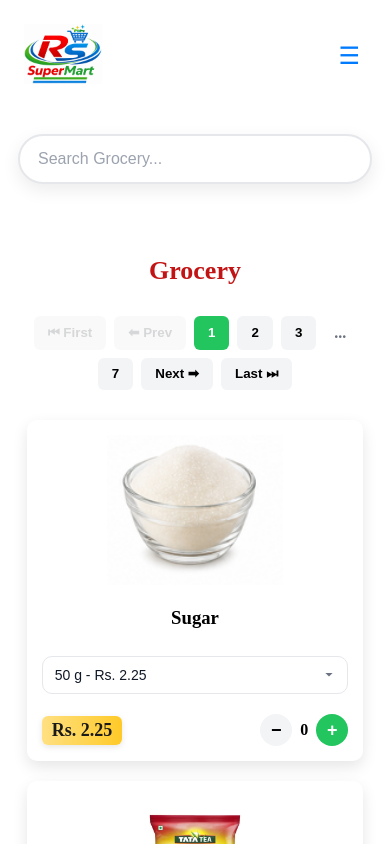
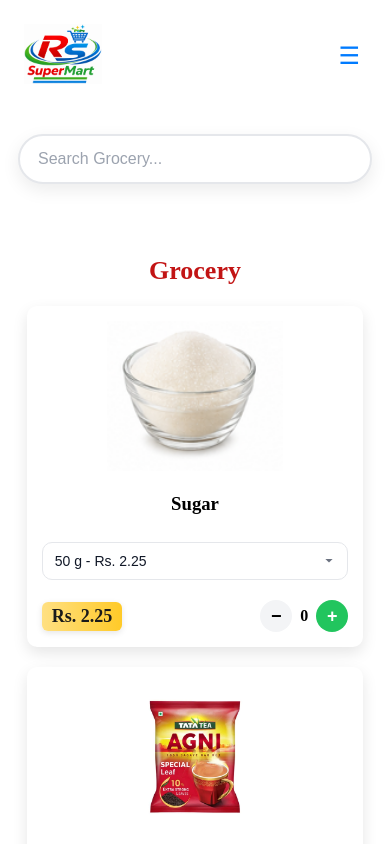
Before and after one commit to RSBusinessTech/rssupermart-ui, an Angular app: page /grocery in a window 390 px wide. Shown: the top 844 px of the page. Built offline with nearby package versions, Linux system fonts and the light colour scheme.

Commit message:
adding pagination

```diff
--- a/src/app/features/grocery/component/grocery/grocery.component.html
+++ b/src/app/features/grocery/component/grocery/grocery.component.html
@@ -12,65 +12,40 @@
 <section class="products">
   <h2>Grocery</h2>
 
-  <!-- TOP PAGINATION -->
-  <div class="pagination" *ngIf="totalPages > 1">
-
-    <button (click)="goToFirst()" [disabled]="currentPage === 1">
-      ⏮ First
-    </button>
-
-    <button (click)="prevPage()" [disabled]="currentPage === 1">
-      ⬅ Prev
-    </button>
-
-    <ng-container *ngFor="let page of paginationPages">
-
-      <button
-        *ngIf="page !== '...'; else dots"
-        (click)="goToPage(page)"
-        [class.active]="currentPage === page">
-        {{ page }}
-      </button>
-
-      <ng-template #dots>
-        <span class="dots">...</span>
-      </ng-template>
-
-    </ng-container>
-
-    <button (click)="nextPage()" [disabled]="currentPage === totalPages">
-      Next ➡
-    </button>
-
-    <button (click)="goToLast()" [disabled]="currentPage === totalPages">
-      Last ⏭
-    </button>
-
-  </div>
-
   <!-- PRODUCTS -->
   <div class="product-grid">
     <div class="product-card" *ngFor="let product of pagedProducts">
 
+      <!-- Product Image -->
       <img [src]="product.image" [alt]="product.name" />
 
+      <!-- Product Name -->
       <h3>{{ product.name }}</h3>
 
+      <!-- Options Dropdown -->
       <div *ngIf="product.options.length > 1">
         <select [(ngModel)]="product.selectedOption" class="qty-dropdown">
-          <option *ngFor="let opt of product.options" [ngValue]="opt">
+          <option
+            *ngFor="let opt of product.options"
+            [ngValue]="opt"
+          >
             {{ opt.label }} - Rs. {{ opt.price }}
           </option>
         </select>
       </div>
 
+      <!-- Single Option Label -->
       <div *ngIf="product.options.length === 1" class="qty-label">
         {{ product.options[0].label }}
       </div>
 
+      <!-- Footer -->
       <div class="card-footer">
-        <p class="price">Rs. {{ product.selectedOption?.price }}</p>
+        <p class="price">
+          Rs. {{ product.selectedOption?.price }}
+        </p>
 
+        <!-- Quantity Controls -->
         <div class="qty-box">
           <button (click)="decreaseQty(product)">−</button>
           <span>{{ getQty(product) }}</span>
@@ -81,38 +56,40 @@
     </div>
   </div>
 
-  <!-- BOTTOM PAGINATION -->
+  <!-- ================= PAGINATION ================= -->
   <div class="pagination" *ngIf="totalPages > 1">
 
-    <button (click)="goToFirst()" [disabled]="currentPage === 1">
-      ⏮ First
+    <!-- PREVIOUS -->
+    <button
+      (click)="prevPage()"
+      [disabled]="currentPage === 1"
+    >
+      ‹ Previous
     </button>
 
-    <button (click)="prevPage()" [disabled]="currentPage === 1">
-      ⬅ Prev
-    </button>
-
+    <!-- PAGE NUMBERS -->
     <ng-container *ngFor="let page of paginationPages">
 
       <button
-        *ngIf="page !== '...'; else dots2"
+        *ngIf="page !== '...'; else dots"
         (click)="goToPage(page)"
-        [class.active]="currentPage === page">
+        [class.active]="currentPage === page"
+      >
         {{ page }}
       </button>
 
-      <ng-template #dots2>
+      <ng-template #dots>
         <span class="dots">...</span>
       </ng-template>
 
     </ng-container>
 
-    <button (click)="nextPage()" [disabled]="currentPage === totalPages">
-      Next ➡
-    </button>
-
-    <button (click)="goToLast()" [disabled]="currentPage === totalPages">
-      Last ⏭
+    <!-- NEXT -->
+    <button
+      (click)="nextPage()"
+      [disabled]="currentPage === totalPages"
+    >
+      Next ›
     </button>
 
   </div>
@@ -121,21 +98,32 @@
 <!-- ================= CART ================= -->
 <div class="cart-preview" *ngIf="cartItems.length > 0">
 
+  <!-- Cart Header -->
   <div class="cart-header" (click)="toggleCart()">
-    <h3>🛒 Cart <span>{{ isCartOpen ? '▼' : '▲' }}</span></h3>
+    <h3>
+      🛒 Cart
+      <span>{{ isCartOpen ? '▼' : '▲' }}</span>
+    </h3>
   </div>
 
+  <!-- Cart Items -->
   <div class="cart-items" *ngIf="isCartOpen">
     <div *ngFor="let item of cartItems" class="cart-item">
-      <span>{{ item.name }} ({{ item.quantity }}) x{{ item.qty }}</span>
-      <span>Rs. {{ item.price * item.qty }}</span>
+      <span>
+        {{ item.name }} ({{ item.quantity }}) x{{ item.qty }}
+      </span>
+      <span>
+        Rs. {{ item.price * item.qty }}
+      </span>
     </div>
   </div>
 
+  <!-- Download Button -->
   <button (click)="downloadPDF()" class="pdf-btn">
     Download Bill
   </button>
 
+  <!-- Bottom Section -->
   <div class="cart-bottom">
     <div class="cart-info">
       🛒 {{ cartItems.length }} items | Rs. {{ totalPrice }}
--- a/src/app/features/grocery/component/grocery/grocery.component.ts
+++ b/src/app/features/grocery/component/grocery/grocery.component.ts
@@ -24,15 +24,16 @@
     private cartService: CartService
   ) {}
 
+  // ================= INIT =================
   ngOnInit(): void {
     this.setItemsPerPage();
 
     this.productService.getGroceryProducts().subscribe((products: any[]) => {
-
       this.groceryProducts = products.map(product => {
 
         product.options = product.options || [];
 
+        // Sort options (kg/L handled)
         product.options.sort((a: any, b: any) => {
           const getValue = (str: string) => {
             const num = parseFloat(str);
@@ -45,16 +46,17 @@
         product.selectedOption = product.options[0];
         return product;
       });
-
     });
 
     this.syncCart();
   }
 
+  // ================= RESPONSIVE =================
   @HostListener('window:resize')
   onResize() {
     const old = this.itemsPerPage;
     this.setItemsPerPage();
+
     if (old !== this.itemsPerPage) {
       this.currentPage = 1;
     }
@@ -63,16 +65,18 @@
   setItemsPerPage() {
     const width = window.innerWidth;
 
-    if (width <= 768) this.itemsPerPage = 10;
-    else if (width <= 992) this.itemsPerPage = 16;
-    else this.itemsPerPage = 20;
+    if (width <= 768) {
+      this.itemsPerPage = 15;
+    } else {
+      this.itemsPerPage = 36;
+    }
   }
 
+  // ================= SEARCH =================
   onSearchChange() {
     this.currentPage = 1;
   }
 
-  // ================= FILTER =================
   get filteredProducts() {
     if (!this.searchTerm.trim()) return this.groceryProducts;
 
@@ -82,7 +86,7 @@
     );
   }
 
-  // ================= PAGINATION PRODUCTS =================
+  // ================= PAGINATION =================
   get pagedProducts() {
     const start = (this.currentPage - 1) * this.itemsPerPage;
     return this.filteredProducts.slice(start, start + this.itemsPerPage);
@@ -92,15 +96,42 @@
     return Math.ceil(this.filteredProducts.length / this.itemsPerPage) || 1;
   }
 
-  // ================= PAGINATION UI =================
   get paginationPages(): (number | string)[] {
     const total = this.totalPages;
+    const current = this.currentPage;
 
-    if (total <= 4) {
+    const pages: (number | string)[] = [];
+
+    // Small → show all
+    if (total <= 7) {
       return Array.from({ length: total }, (_, i) => i + 1);
     }
 
-    return [1, 2, 3, '...', total];
+    // Always first
+    pages.push(1);
+
+    // Left dots
+    if (current > 4) {
+      pages.push('...');
+    }
+
+    // Middle pages
+    const start = Math.max(2, current - 1);
+    const end = Math.min(total - 1, current + 1);
+
+    for (let i = start; i <= end; i++) {
+      pages.push(i);
+    }
+
+    // Right dots
+    if (current < total - 3) {
+      pages.push('...');
+    }
+
+    // Always last
+    pages.push(total);
+
+    return pages;
   }
 
   goToPage(page: number | string) {
@@ -109,7 +140,9 @@
     this.currentPage = Number(page);
 
     const el = document.querySelector('.products');
-    if (el) el.scrollIntoView({ behavior: 'smooth' });
+    if (el) {
+      el.scrollIntoView({ behavior: 'smooth' });
+    }
   }
 
   nextPage() {
@@ -143,6 +176,7 @@
       price: product.selectedOption.price,
       quantity: product.selectedOption.label
     });
+
     this.syncCart();
   }
 
@@ -151,6 +185,7 @@
       name: product.name,
       quantity: product.selectedOption.label
     });
+
     this.syncCart();
   }
 
@@ -159,13 +194,16 @@
       p.name === product.name &&
       p.quantity === product.selectedOption.label
     );
+
     return item ? item.qty : 0;
   }
 
   private syncCart() {
     this.cartItems = this.cartService.getCart();
+
     this.totalPrice = this.cartItems.reduce(
-      (sum, item) => sum + (item.price * item.qty), 0
+      (sum, item) => sum + (item.price * item.qty),
+      0
     );
   }
 
@@ -193,7 +231,10 @@
     message += `💰 *Total: Rs. ${total}*%0A%0A`;
     message += "Please confirm my order. Thank you! 😊";
 
-    window.open(`https://wa.me/${phoneNumber}?text=${message}`, "_blank");
+    window.open(
+      `https://wa.me/${phoneNumber}?text=${message}`,
+      "_blank"
+    );
   }
 
   // ================= PDF =================
@@ -207,7 +248,9 @@
     let total = 0;
 
     this.cartItems.forEach(item => {
-      const line = `${item.name} (${item.quantity}) x ${item.qty} = Rs. ${item.price * item.qty}`;
+      const line =
+        `${item.name} (${item.quantity}) x ${item.qty} = Rs. ${item.price * item.qty}`;
+
       doc.text(line, 10, y);
 
       y += 10;
```
Also changed, not shown: src/app/features/grocery/component/grocery/grocery.component.css (+24 -16 lines).
